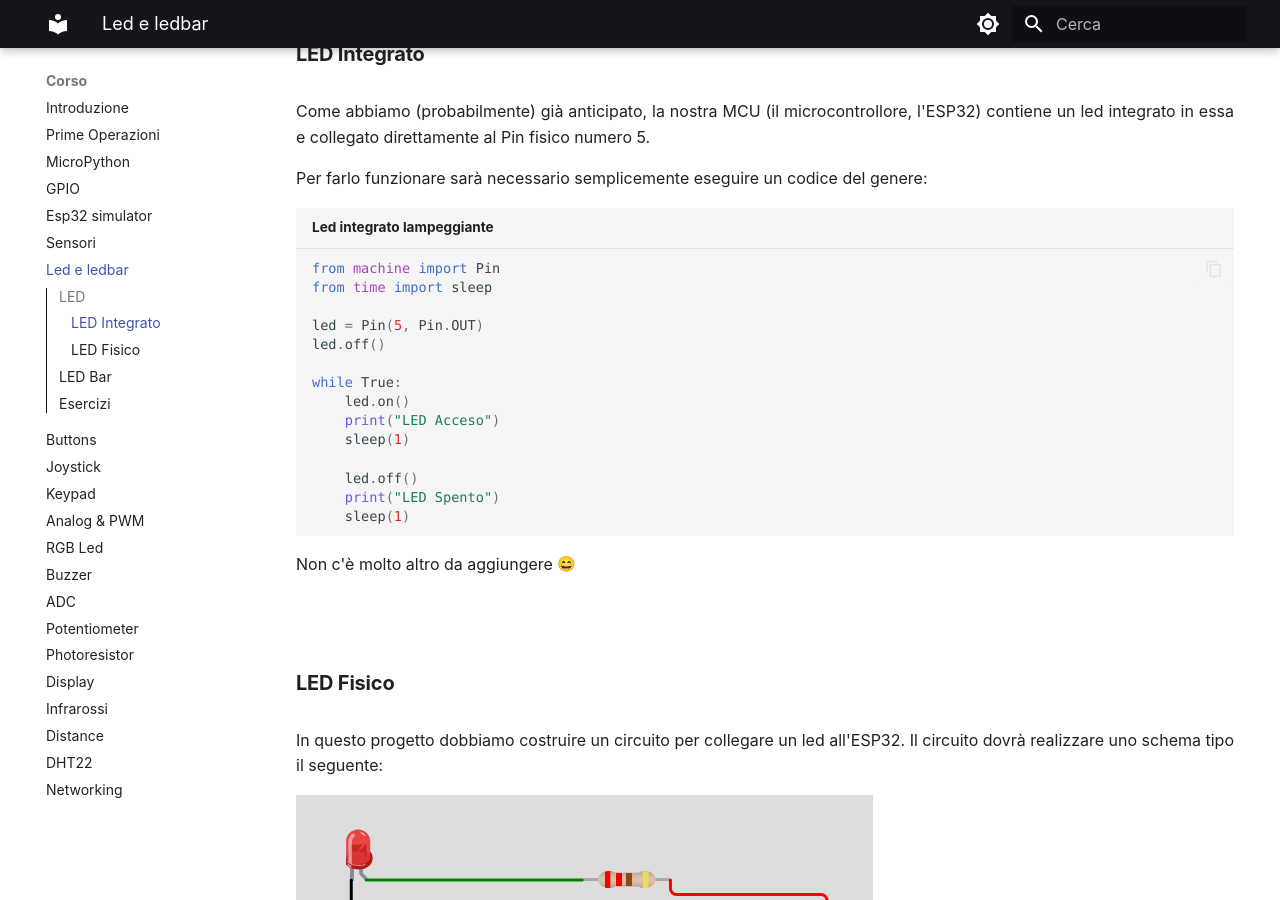
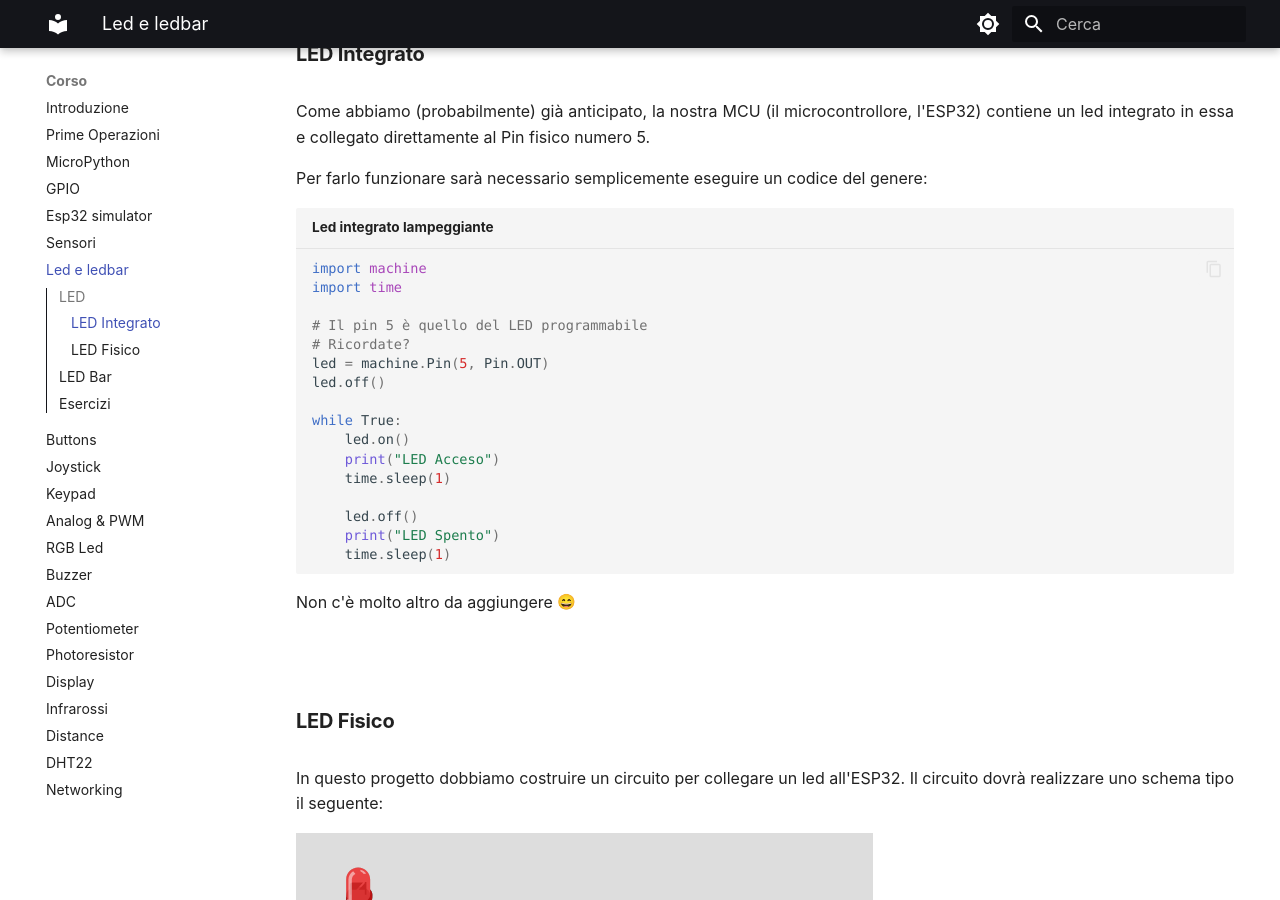
Before and after one commit to dvjlabs/esp32_course, an MkDocs documentation site: the page built from docs/corso/11_led_ledbar.md, in a window 1280 px wide and 900 px high, scrolled down 982 px. Built offline with MkDocs 1.6.1 and Material for MkDocs 9.7.7, drawn with Linux system fonts in a browser that asks for light colours; emoji names are drawn with the system emoji font; some of the changed text lies outside the part shown.

Commit message:
code fixes: LEDs

````diff
--- a/docs/corso/11_led_ledbar.md
+++ b/docs/corso/11_led_ledbar.md
@@ -27,21 +27,22 @@ Per farlo funzionare sarà necessario semplicemente eseguire un codice del gener
 
 
 ``` py title="Led integrato lampeggiante"
-from machine import Pin
-from time import sleep
+import machine
+import time
 
-led = Pin(5, Pin.OUT)
+# Il pin 5 è quello del LED programmabile
+# Ricordate?
+led = machine.Pin(5, Pin.OUT)
 led.off()
 
 while True:
     led.on()
     print("LED Acceso")
-    sleep(1)
+    time.sleep(1)
 
     led.off()
     print("LED Spento")
-    sleep(1)
-
+    time.sleep(1)
 ```
 
 
@@ -78,8 +79,8 @@ Adesso tramite codice andiamo a fornire un comportamento al nostro progetto: Fac
 sempre più e poi inizi a svuotarsi. Ecco il codice:
 
 ``` py title="ledbar che si carica e scarica"
+import machine
 import time
-from machine import Pin
 
 # Gli 8 pin, in ordine come connessi alla ledbar
 pins=[a,b,c,d,e,f,g,h,i]
@@ -87,7 +88,7 @@ pins=[a,b,c,d,e,f,g,h,i]
 acceso = True
 while True:
     for p in pins:
-        led = Pin( p, Pin.OUT)
+        led = machine.Pin( p, Pin.OUT)
         led.value( acceso )
         time.sleep_ms(500)
 
````
Also changed, not shown: docs/corso/01_prime_operazioni.md (+5 -5 lines).
